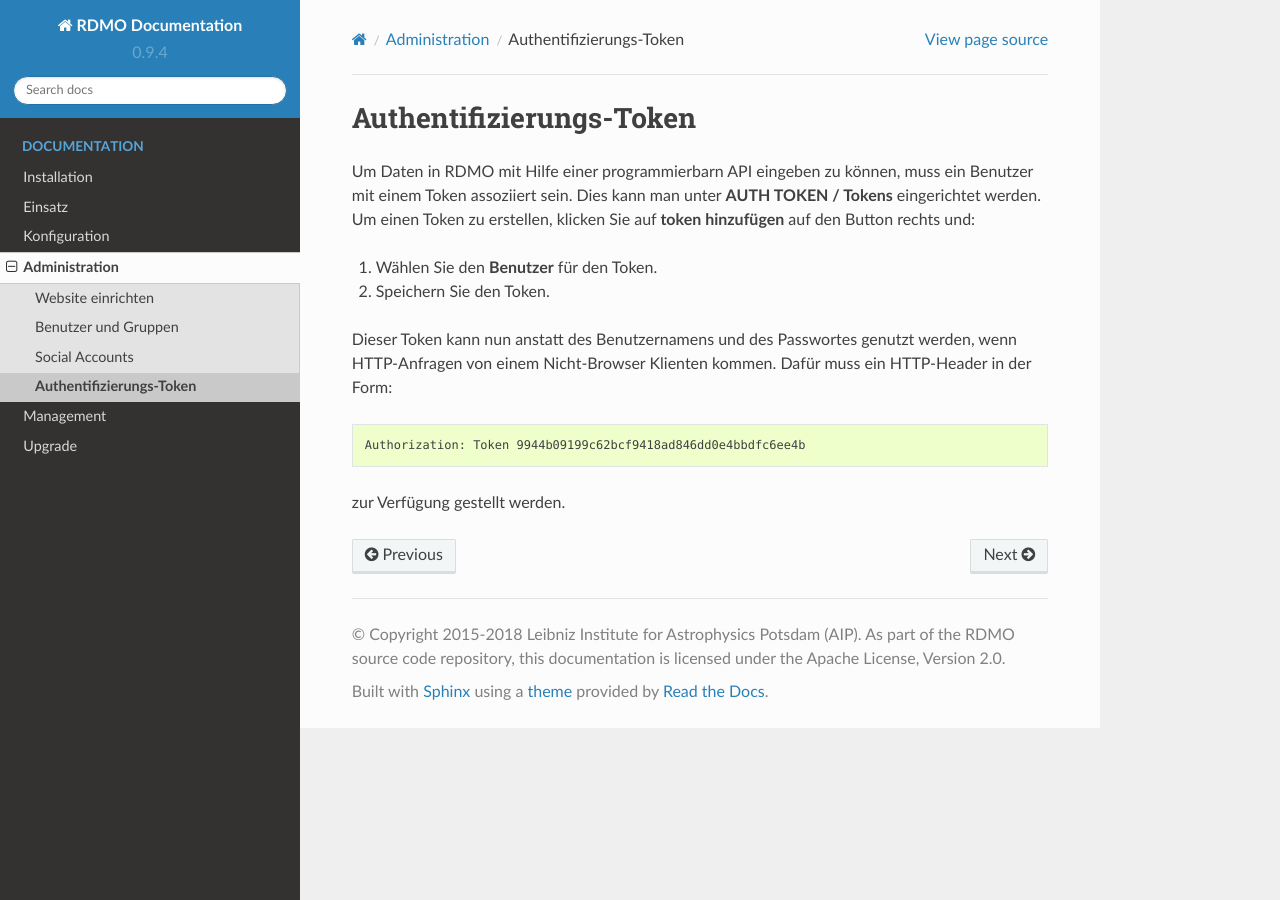
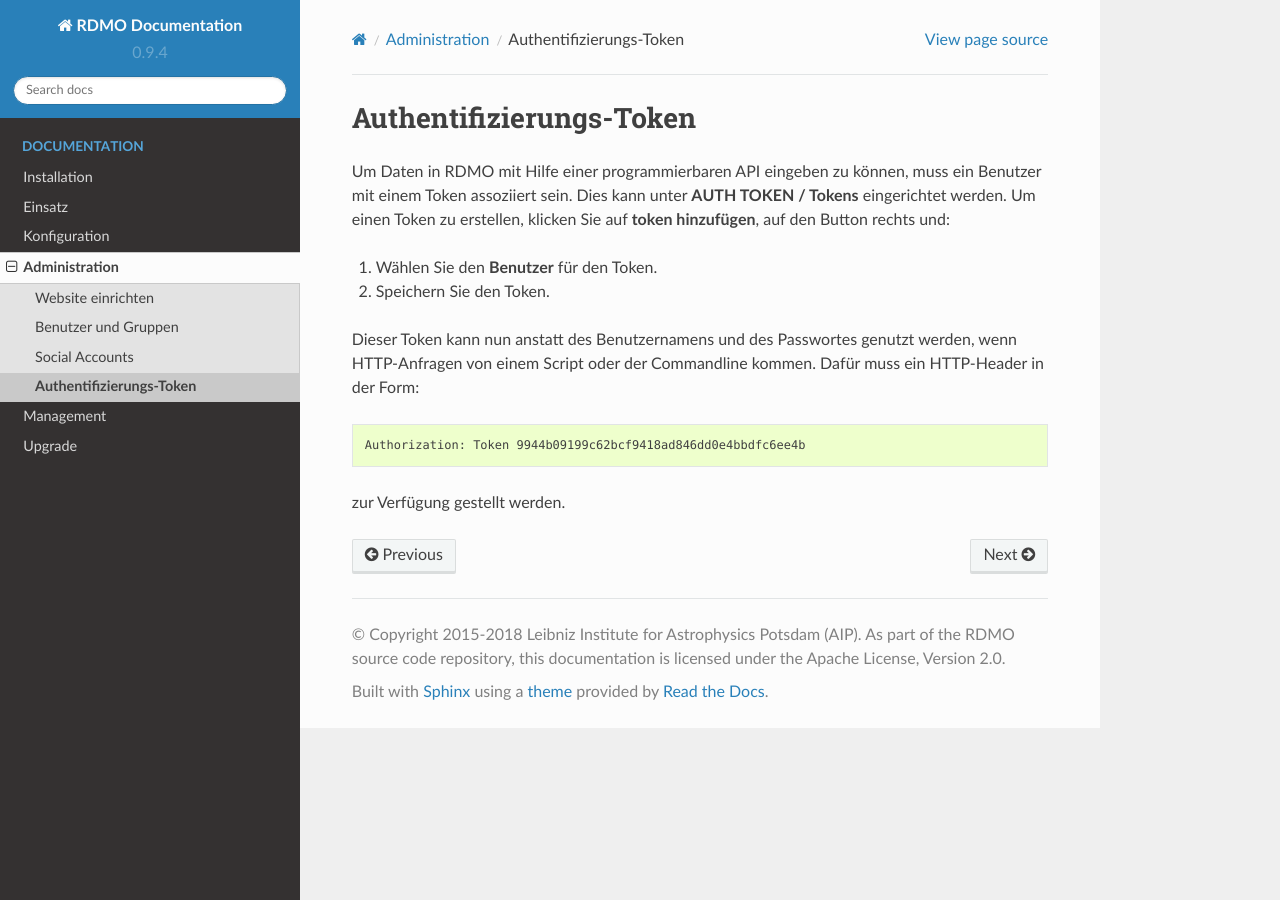
Before and after one commit to rdmorganiser/rdmo-docs-de, a Sphinx documentation site: the page built from docs/administration/tokens.rst, in a window 1280 px wide. Built offline with Sphinx 7.4.7 and the Read the Docs theme 2.0.0, drawn with Linux system fonts in a browser that asks for light colours.

Commit message:
Update tokens.rst
typos/expressions

```diff
--- a/docs/administration/tokens.rst
+++ b/docs/administration/tokens.rst
@@ -1,13 +1,13 @@
 Authentifizierungs-Token
 ------------------------
 
-Um Daten in RDMO mit Hilfe einer programmierbarn API eingeben zu können, muss ein Benutzer mit einem Token assoziiert sein. Dies kann man unter **AUTH TOKEN / Tokens** eingerichtet werden. Um einen Token zu erstellen, klicken Sie auf **token hinzufügen** auf den Button rechts und:
+Um Daten in RDMO mit Hilfe einer programmierbaren API eingeben zu können, muss ein Benutzer mit einem Token assoziiert sein. Dies kann unter **AUTH TOKEN / Tokens** eingerichtet werden. Um einen Token zu erstellen, klicken Sie auf **token hinzufügen**, auf den Button rechts und:
 
 1. Wählen Sie den **Benutzer** für den Token.
 
 2. Speichern Sie den Token.
 
-Dieser Token kann nun anstatt des Benutzernamens und des Passwortes genutzt werden, wenn HTTP-Anfragen von einem Nicht-Browser Klienten kommen. Dafür muss ein HTTP-Header in der Form:
+Dieser Token kann nun anstatt des Benutzernamens und des Passwortes genutzt werden, wenn HTTP-Anfragen von einem Script oder der Commandline kommen. Dafür muss ein HTTP-Header in der Form:
 
 
 .. code-block:: none
```
